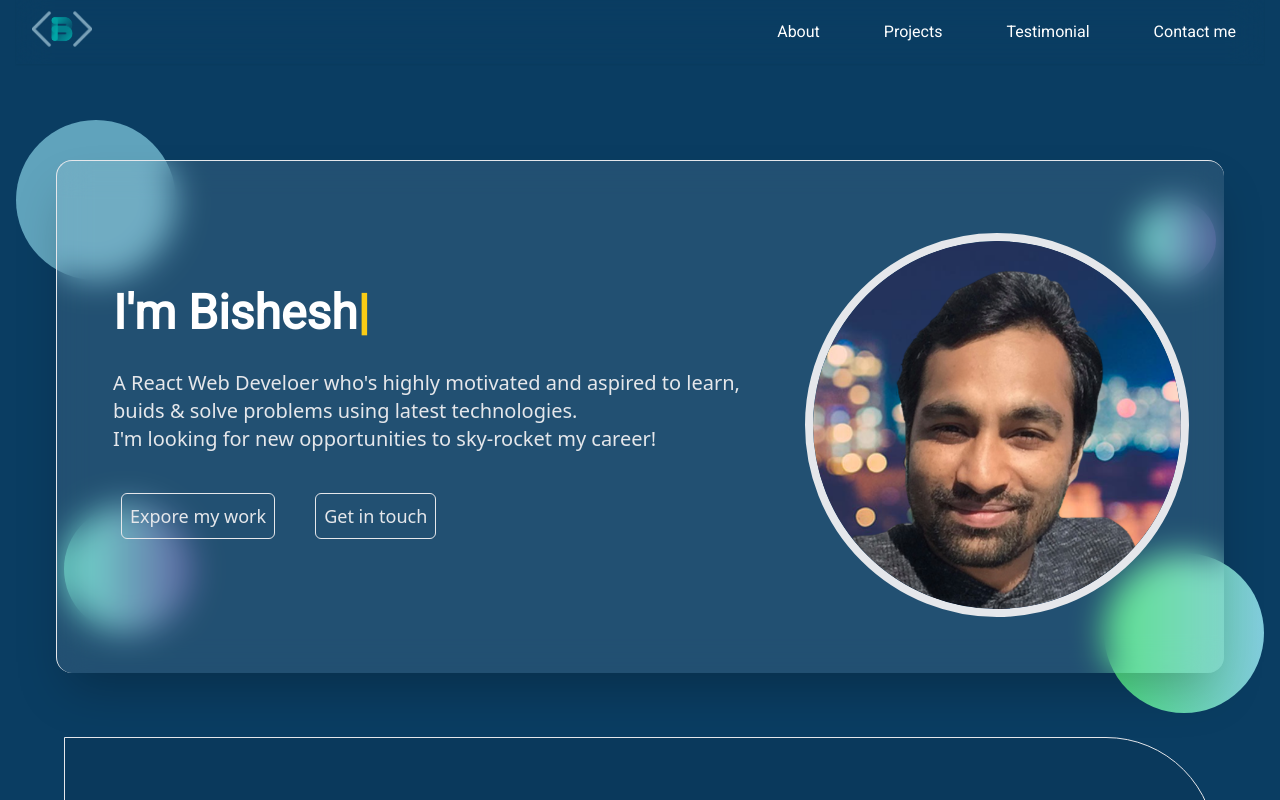
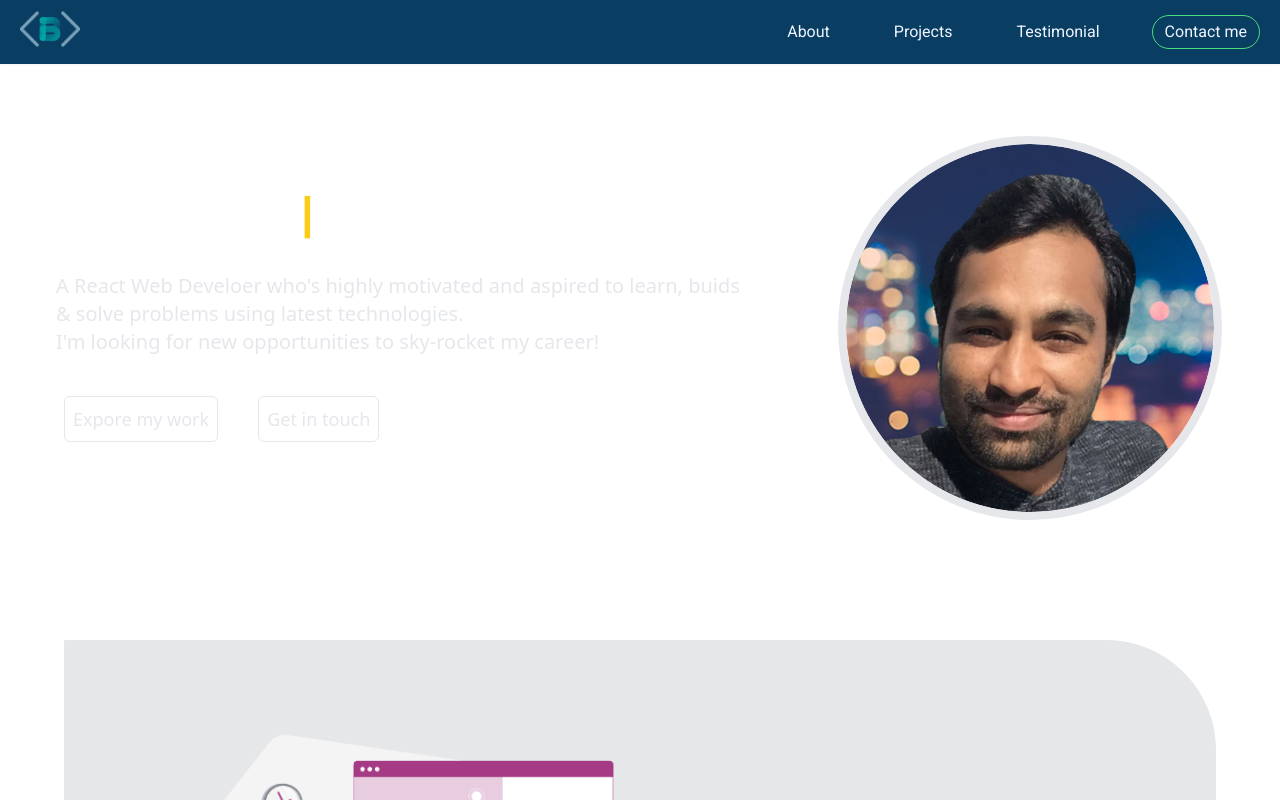
Before and after one commit to Bishesh58/portfolio, a Next.js app: page / in a window 1280 px wide. Shown: the top 800 px of the page. Built offline with nearby package versions, Linux system fonts and the light colour scheme; a web font is replaced by a local one.

Commit message:
refactor navbar

```diff
--- a/components/Banner.js
+++ b/components/Banner.js
@@ -1,4 +1,5 @@
 import bishesh from '../public/p2.png'
+import bgImage from '../public/test.png'
 import Image from 'next/image'
 import Typewriter from 'typewriter-effect'
 import Link from 'next/link'
@@ -9,13 +10,13 @@ function Banner() {
       <div className="relative" id="banner">
         {/* Background circles */}
         <div className="absolute top-0 right-0 left-0 bottom-0">
-          <div className="absolute right-4 -bottom-10 h-40 w-40 rounded-full bg-gradient-to-r from-green-400 to-[#82ccdd]"></div>
-          <div className="absolute -top-10 left-4 h-40 w-40 rounded-full  bg-gradient-to-r from-[#60a3bc] via-[#60a3bc] to-[#60a3bc] "></div>
-          <div className="absolute  top-10 right-16  h-20 w-20 rounded-full bg-gradient-to-r from-[#65dfc9] to-[#50559c] "></div>
-          <div className="absolute  bottom-10 left-16  h-32 w-32 rounded-full bg-gradient-to-r from-[#65dfc9] to-[#50559c] "></div>
+          {/* <div className="absolute right-4 -bottom-10 h-40 w-40 rounded-full bg-gradient-to-r from-green-400 to-[#82ccdd]"></div> */}
+          {/* <div className="absolute -top-10 left-4 h-40 w-40 rounded-full  bg-gradient-to-r from-[#60a3bc] via-[#60a3bc] to-[#60a3bc] "></div> */}
+          {/* <div className="absolute  top-10 right-16  h-20 w-20 rounded-full bg-gradient-to-r from-[#65dfc9] to-[#50559c] "></div> */}
+          {/* <div className="absolute  bottom-10 left-16  h-32 w-32 rounded-full bg-gradient-to-r from-[#65dfc9] to-[#50559c] "></div> */}
         </div>
         {/* banner card */}
-        <div className="mx-14 mt-24 rounded-2xl border border-r-0 border-b-0 border-opacity-30 bg-white bg-opacity-10 shadow-2xl backdrop-blur-lg backdrop-filter">
+        <div className="">
           <div className="m-4 flex flex-col justify-between pt-10 md:flex-row md:pb-10 2xl:pb-20">
             <div className="flex-[0.6] p-10 font-Roboto text-white ">
               <div className="py-8">
--- a/components/Navbar.js
+++ b/components/Navbar.js
@@ -15,11 +15,12 @@ function Navbar() {
   const [isOpen, setIsOpen] = useState(false)
   const scrollToTop = () => {
     Scroll.animateScroll.scrollToTop()
+
+    //bg-[#0a3d62]
   }
   return (
-    <div className="sticky top-0 z-50">
-      <div className="mx-4 max-w-7xl text-white shadow-sm backdrop-blur-lg backdrop-filter sm:px-4">
-        <div className="flex h-16 items-center justify-between">
+    <div className="sticky top-0 z-50 bg-[#0a3d62]">
+      <div className="mx-auto flex h-16 max-w-7xl items-center justify-between px-5 text-[#eff6ff] shadow-sm">
         <div className="flex items-center">
           <div className="flex-shrink-0">
             <Link onClick={scrollToTop}>
@@ -44,7 +45,7 @@ function Navbar() {
                   offset={-70}
                   duration={500}
                   key={nav.name}
-                    className="btnHover block rounded-md px-3 py-2 text-base font-medium hover:cursor-pointer"
+                  className="btnHover block rounded-md px-3 py-1 text-base font-medium last:rounded-full last:border last:border-green-400 hover:cursor-pointer"
                 >
                   {nav.name}
                 </Link>
@@ -53,11 +54,11 @@ function Navbar() {
           </div>
         </div>
         {/* btn menu */}
-          <div className="-mr-2 flex md:hidden">
+        <div className="flex md:hidden">
           <button
             onClick={() => setIsOpen(!isOpen)}
             type="button"
-              className="btnHover inline-flex items-center justify-center rounded-md bg-gray-900 p-2 text-gray-400 focus:outline-none focus:ring-2 focus:ring-white focus:ring-offset-2 focus:ring-offset-gray-800"
+            className="inline-flex items-center justify-center rounded-md p-2 text-gray-400 hover:text-white focus:outline-none"
             aria-controls="mobile-menu"
             aria-expanded="false"
           >
@@ -98,7 +99,6 @@ function Navbar() {
           </button>
         </div>
       </div>
-      </div>
       <Transition
         show={isOpen}
         enter="transition ease-out duration-100 transform"
@@ -109,10 +109,7 @@ function Navbar() {
         leaveTo="opacity-0 scale-95"
       >
         {(ref) => (
-          <div
-            className="backdrop-blur-lg backdrop-filter md:hidden"
-            id="mobile-menu"
-          >
+          <div className="md:hidden" id="mobile-menu">
             <div ref={ref} className="space-y-1 px-2 pt-2 pb-3 sm:px-3">
               {navigation.map((nav) => (
                 <a
--- a/pages/index.tsx
+++ b/pages/index.tsx
@@ -8,7 +8,6 @@ import ContactMe from '../components/ContactMe'
 import Testimonial from '../components/Testimonial'
 import Footer from '../components/Footer'
 
-
 const Home: NextPage = () => {
   return (
     <div>
@@ -16,8 +15,7 @@ const Home: NextPage = () => {
         <title>Bishesh's Portfolio</title>
         <link rel="icon" href="/favicon.ico" />
       </Head>
-      <div className="bg-[#0a3d62]">
-        <div className="z-2 relative mx-auto max-w-7xl scroll-smooth ">
+      <div>
         <Navbar />
         <Banner />
         <About />
@@ -27,7 +25,6 @@ const Home: NextPage = () => {
         <Footer />
       </div>
     </div>
-    </div>
   )
 }
 
--- a/styles/globals.css
+++ b/styles/globals.css
@@ -2,7 +2,7 @@
 @import url('https://fonts.googleapis.com/css2?family=Arima&display=swap');
 
 body {
-  background-color: #0a3d62;
+  color: #eff6ff;
   font-family: Roboto;
 }
 .wave {
```
Also changed, not shown: public/test.png (added). Lines whose indentation alone changed are shown as unchanged.
